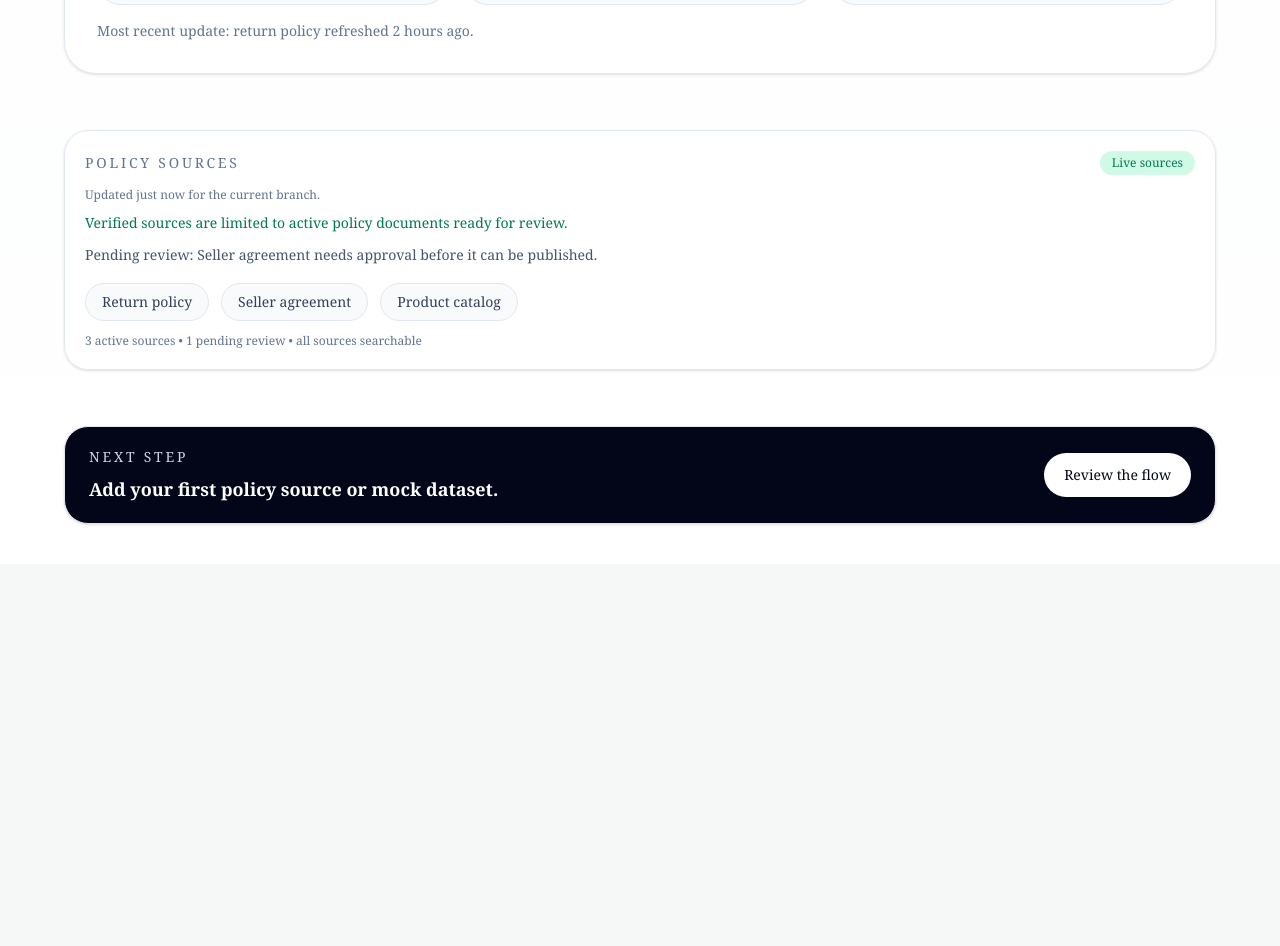
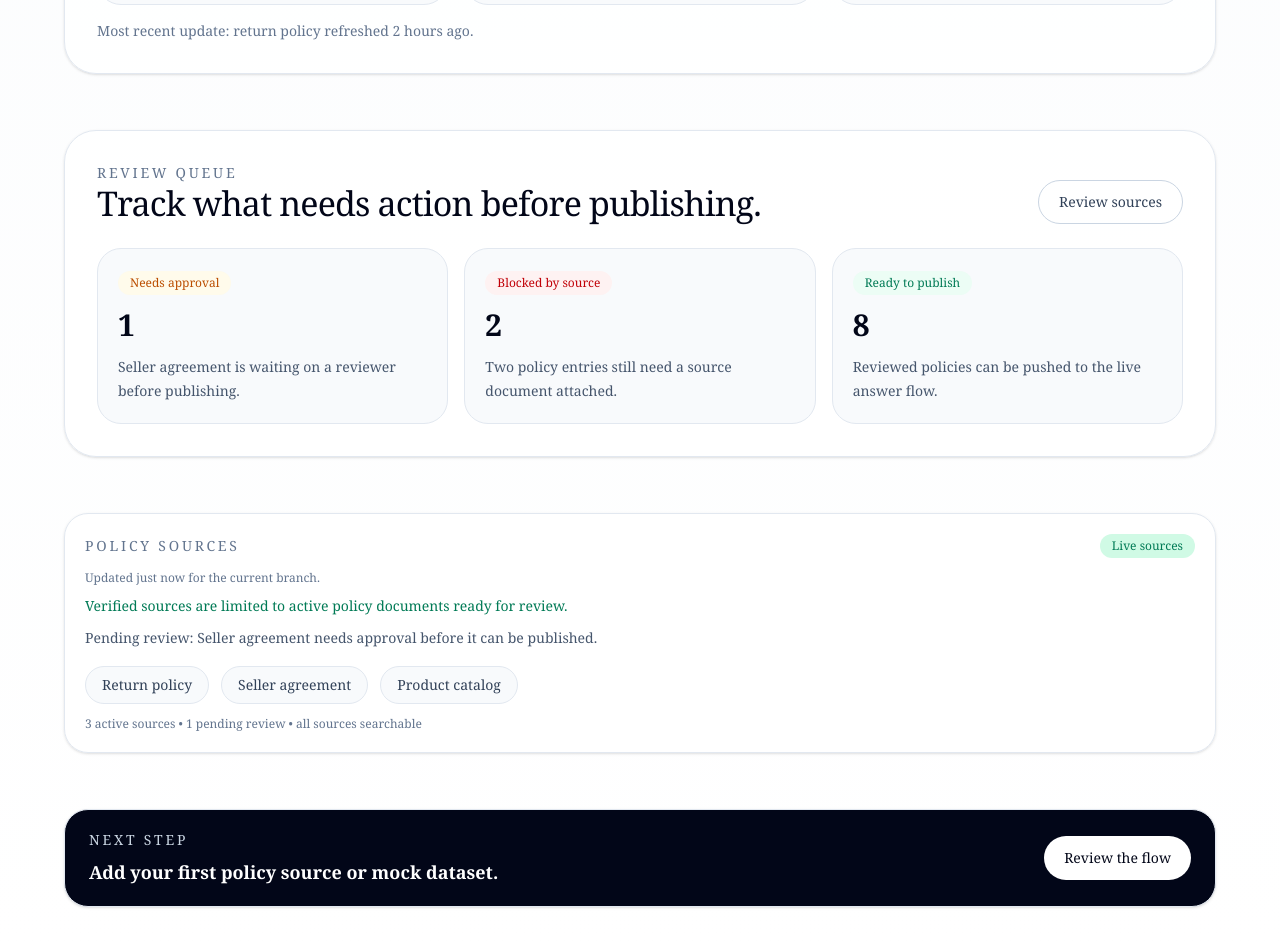
Before and after one commit to kalviumcommunity/PolicyLens, a Next.js app in the folder frontend/: page / in a window 1280 px wide. Shown: the part 1340-2286 px from the top of the page. Before the commit the page ends 1904 px from the top, so only its background shows below. Built offline with nearby package versions, Linux system fonts and the light colour scheme.

Commit message:
Add review queue feature

```diff
--- a/frontend/app/page.tsx
+++ b/frontend/app/page.tsx
@@ -34,6 +34,35 @@ const insights = [
     label: "Escalations prepared",
     value: "Ready",
     detail: "Cases with source context attached for support teams.",
+  },
+];
+
+type ReviewTone = "amber" | "red" | "emerald";
+
+const reviewToneStyles: Record<ReviewTone, string> = {
+  amber: "bg-amber-50 text-amber-700 dark:bg-amber-950/40 dark:text-amber-300",
+  red: "bg-red-50 text-red-700 dark:bg-red-950/40 dark:text-red-300",
+  emerald: "bg-emerald-50 text-emerald-700 dark:bg-emerald-950/40 dark:text-emerald-300",
+};
+
+const reviewQueue = [
+  {
+    label: "Needs approval",
+    value: "1",
+    detail: "Seller agreement is waiting on a reviewer before publishing.",
+    tone: "amber" as ReviewTone,
+  },
+  {
+    label: "Blocked by source",
+    value: "2",
+    detail: "Two policy entries still need a source document attached.",
+    tone: "red" as ReviewTone,
+  },
+  {
+    label: "Ready to publish",
+    value: "8",
+    detail: "Reviewed policies can be pushed to the live answer flow.",
+    tone: "emerald" as ReviewTone,
   },
 ];
 
@@ -156,7 +185,47 @@ export default function Home() {
           </p>
         </div>
 
-        <div className="rounded-3xl border border-slate-200 bg-white/80 p-5 shadow-sm dark:border-slate-800 dark:bg-slate-950/75">
+        <div className="rounded-[2rem] border border-slate-200 bg-white/80 p-6 shadow-sm dark:border-slate-800 dark:bg-slate-950/75 sm:p-8">
+          <div className="flex flex-col gap-2 sm:flex-row sm:items-end sm:justify-between">
+            <div>
+              <p className="text-sm font-medium uppercase tracking-[0.2em] text-slate-500 dark:text-slate-400">
+                Review queue
+              </p>
+              <h2 className="mt-2 text-2xl font-semibold tracking-tight sm:text-3xl">
+                Track what needs action before publishing.
+              </h2>
+            </div>
+            <a
+              href="#policy-sources"
+              className="inline-flex h-11 items-center justify-center rounded-full border border-slate-300 px-5 text-sm font-medium text-slate-700 transition-colors hover:bg-slate-100 dark:border-slate-700 dark:text-slate-200 dark:hover:bg-slate-900"
+            >
+              Review sources
+            </a>
+          </div>
+
+          <div className="mt-6 grid gap-4 lg:grid-cols-3">
+            {reviewQueue.map((item) => {
+              return (
+                <div
+                  key={item.label}
+                  className="rounded-3xl border border-slate-200 bg-slate-50 p-5 dark:border-slate-800 dark:bg-slate-900"
+                >
+                  <span
+                    className={`inline-flex rounded-full px-3 py-1 text-xs font-medium ${reviewToneStyles[item.tone]}`}
+                  >
+                    {item.label}
+                  </span>
+                  <p className="mt-3 text-3xl font-semibold tracking-tight">{item.value}</p>
+                  <p className="mt-3 text-sm leading-6 text-slate-600 dark:text-slate-300">
+                    {item.detail}
+                  </p>
+                </div>
+              );
+            })}
+          </div>
+        </div>
+
+        <div id="policy-sources" className="rounded-3xl border border-slate-200 bg-white/80 p-5 shadow-sm dark:border-slate-800 dark:bg-slate-950/75">
           <div className="flex flex-col gap-2 sm:flex-row sm:items-center sm:justify-between">
             <p className="text-sm font-medium uppercase tracking-[0.2em] text-slate-500 dark:text-slate-400">
               Policy sources
```
